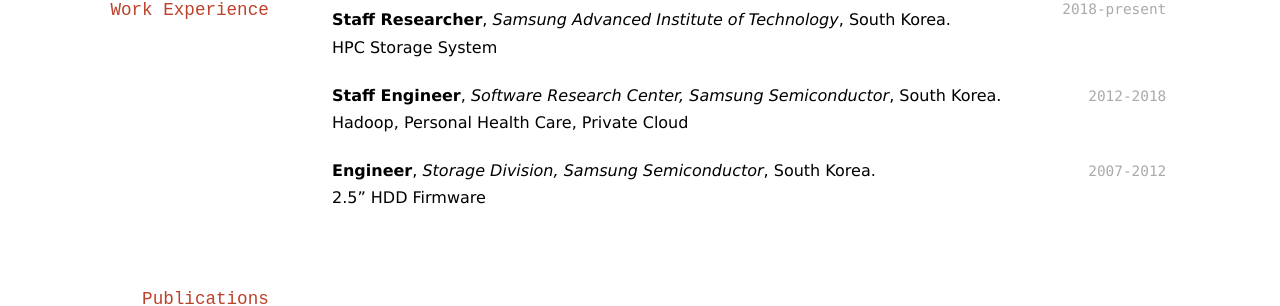
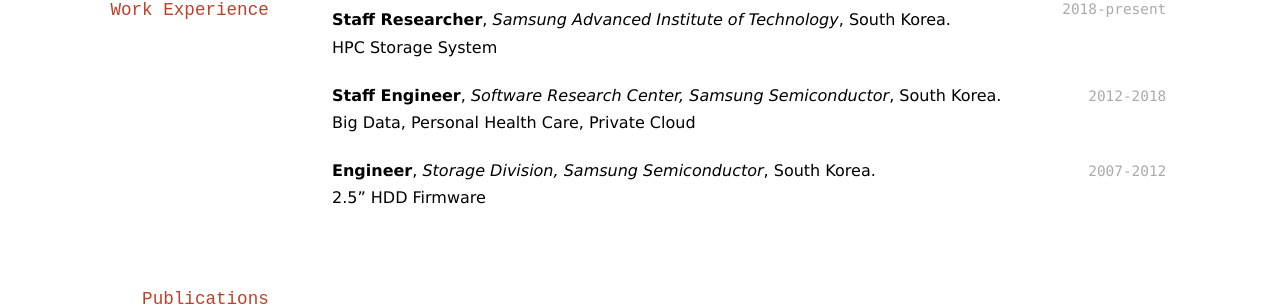
Before and after one commit to Jaeki/jaeki.github.io, a Jekyll site: the page built from index.md, in a window 1280 px wide. Shown: the part 839-1145 px from the top of the page. Built offline with Jekyll 4.4.1, drawn with Linux system fonts in a browser that asks for light colours; nearby versions of some CDN libraries; a style sheet for code colours, icons or effects is not loaded.

Commit message:
Update index.md

```diff
--- a/index.md
+++ b/index.md
@@ -54,7 +54,7 @@ Mobile: +82 (10) 8951 8158
 `2012-2018`
 
 **Staff Engineer**, *Software Research Center, Samsung Semiconductor*, South Korea.
-- Hadoop, Personal Health Care, Private Cloud
+- Big Data, Personal Health Care, Private Cloud
 
 `2007-2012`
 
```
